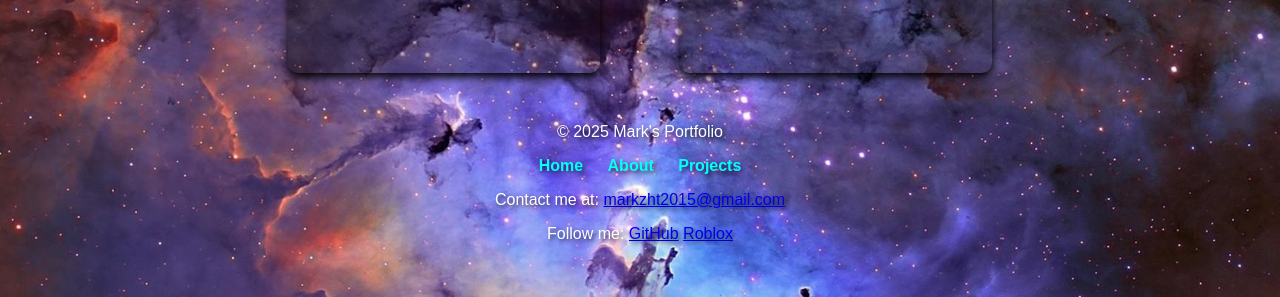
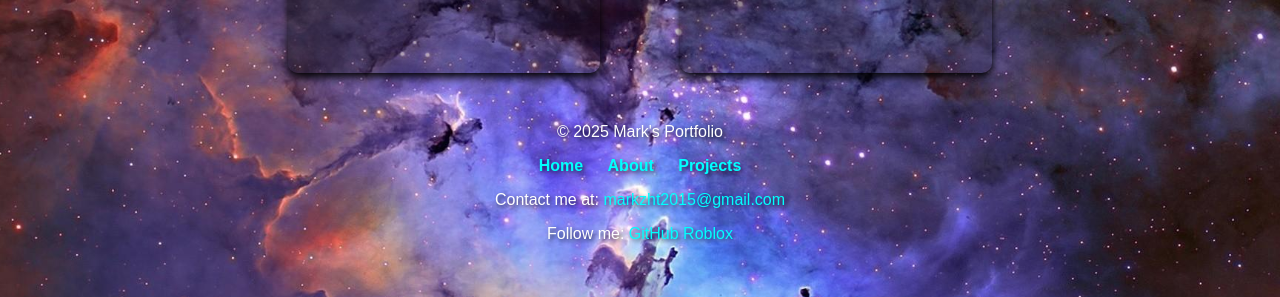
Before and after one commit to markzht/markzht.github.io, a plain HTML site: page index.html in a window 1280 px wide. Shown: the part 931-1228 px from the top of the page. Drawn offline with Linux system fonts and the light colour scheme.

Commit message:
Update style.css

```diff
--- a/style.css
+++ b/style.css
@@ -6,6 +6,13 @@ body {
  padding: 30px;
  color: white;
 }
+
+
+footer a {
+ color: #00FFFF;
+ text-decoration: none;
+}
+
 
 header {
  margin: 100px 20px 20px 20px;
```
